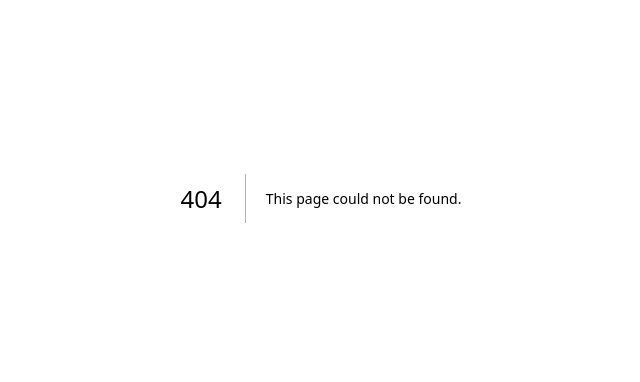
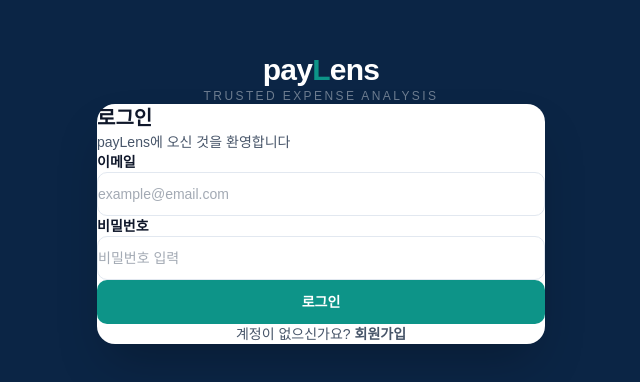
Before and after one commit to tigrelli/account-books, a Next.js app in the folder apps/main/web/: page /login in a window 1280 px wide. Before the commit this address had no page. Shown: the part 202-584 px from the top of the page, without its empty margins (319-959 px from the left). Built offline with nearby package versions, Linux system fonts and the light colour scheme; a web font is replaced by a local one.

Commit message:
[F-1-3-2] 로그인 화면/폼

```diff
--- /dev/null
+++ b/apps/main/web/app/(auth)/login/actions.ts
@@ -0,0 +1,38 @@
+"use server";
+
+import { redirect } from "next/navigation";
+import { createSupabaseServerClient } from "@account-books/supabase-client";
+import { loginSchema } from "@/lib/auth-schemas";
+
+export type LoginState =
+  | { status: "idle" }
+  | { status: "error"; message: string }
+  | { status: "validation_error"; errors: Partial<Record<string, string[]>> };
+
+export async function loginAction(_prev: LoginState, formData: FormData): Promise<LoginState> {
+  const raw = {
+    email: formData.get("email"),
+    password: formData.get("password"),
+  };
+
+  const parsed = loginSchema.safeParse(raw);
+
+  if (!parsed.success) {
+    return {
+      status: "validation_error",
+      errors: parsed.error.flatten((i) => i.message).fieldErrors,
+    };
+  }
+
+  const supabase = await createSupabaseServerClient();
+  const { error } = await supabase.auth.signInWithPassword(parsed.data);
+
+  if (error) {
+    return {
+      status: "error",
+      message: "이메일 또는 비밀번호가 올바르지 않습니다",
+    };
+  }
+
+  redirect("/");
+}
--- /dev/null
+++ b/apps/main/web/app/(auth)/login/page.tsx
@@ -0,0 +1,89 @@
+"use client";
+
+import { useActionState } from "react";
+import Link from "next/link";
+import { loginAction, type LoginState } from "./actions";
+
+const initialState: LoginState = { status: "idle" };
+
+export default function LoginPage() {
+  const [state, formAction, isPending] = useActionState(loginAction, initialState);
+
+  const errors = state.status === "validation_error" ? state.errors : {};
+
+  return (
+    <>
+      <h1 className="mb-1 text-xl font-bold text-[var(--color-text-primary)]">로그인</h1>
+      <p className="mb-7 text-sm text-[var(--color-text-secondary)]">
+        payLens에 오신 것을 환영합니다
+      </p>
+
+      {state.status === "error" && (
+        <div className="mb-5 rounded-lg border border-[var(--paylens-accent)]/20 bg-[var(--paylens-accent)]/8 px-4 py-3 text-sm font-medium text-[var(--paylens-accent)]">
+          {state.message}
+        </div>
+      )}
+
+      <form action={formAction} noValidate className="space-y-5">
+        {/* 이메일 */}
+        <div>
+          <label
+            htmlFor="email"
+            className="mb-1.5 block text-sm font-semibold text-[var(--color-text-primary)]"
+          >
+            이메일
+          </label>
+          <input
+            id="email"
+            name="email"
+            type="email"
+            autoComplete="email"
+            placeholder="example@email.com"
+            className={`h-11 w-full rounded-lg border px-3.5 text-sm transition-colors outline-none placeholder:text-[var(--color-text-secondary)]/50 focus:border-[var(--paylens-action)] focus:ring-2 focus:ring-[var(--paylens-action)]/15 ${errors.email ? "border-[var(--paylens-accent)]" : "border-[#e2e8f0]"}`}
+          />
+          {errors.email && (
+            <p className="mt-1.5 text-xs text-[var(--paylens-accent)]">{errors.email[0]}</p>
+          )}
+        </div>
+
+        {/* 비밀번호 */}
+        <div>
+          <div className="mb-1.5 flex items-center justify-between">
+            <label
+              htmlFor="password"
+              className="block text-sm font-semibold text-[var(--color-text-primary)]"
+            >
+              비밀번호
+            </label>
+          </div>
+          <input
+            id="password"
+            name="password"
+            type="password"
+            autoComplete="current-password"
+            placeholder="비밀번호 입력"
+            className={`h-11 w-full rounded-lg border px-3.5 text-sm transition-colors outline-none placeholder:text-[var(--color-text-secondary)]/50 focus:border-[var(--paylens-action)] focus:ring-2 focus:ring-[var(--paylens-action)]/15 ${errors.password ? "border-[var(--paylens-accent)]" : "border-[#e2e8f0]"}`}
+          />
+          {errors.password && (
+            <p className="mt-1.5 text-xs text-[var(--paylens-accent)]">{errors.password[0]}</p>
+          )}
+        </div>
+
+        <button
+          type="submit"
+          disabled={isPending}
+          className="mt-2 h-11 w-full rounded-lg bg-[var(--paylens-action)] text-sm font-semibold text-white transition-colors hover:bg-[#0f766e] active:bg-[#0d6b63] disabled:cursor-not-allowed disabled:opacity-60"
+        >
+          {isPending ? "로그인 중…" : "로그인"}
+        </button>
+      </form>
+
+      <p className="mt-6 text-center text-sm text-[var(--color-text-secondary)]">
+        계정이 없으신가요?{" "}
+        <Link href="/signup" className="font-semibold text-[var(--paylens-action)] hover:underline">
+          회원가입
+        </Link>
+      </p>
+    </>
+  );
+}
```
